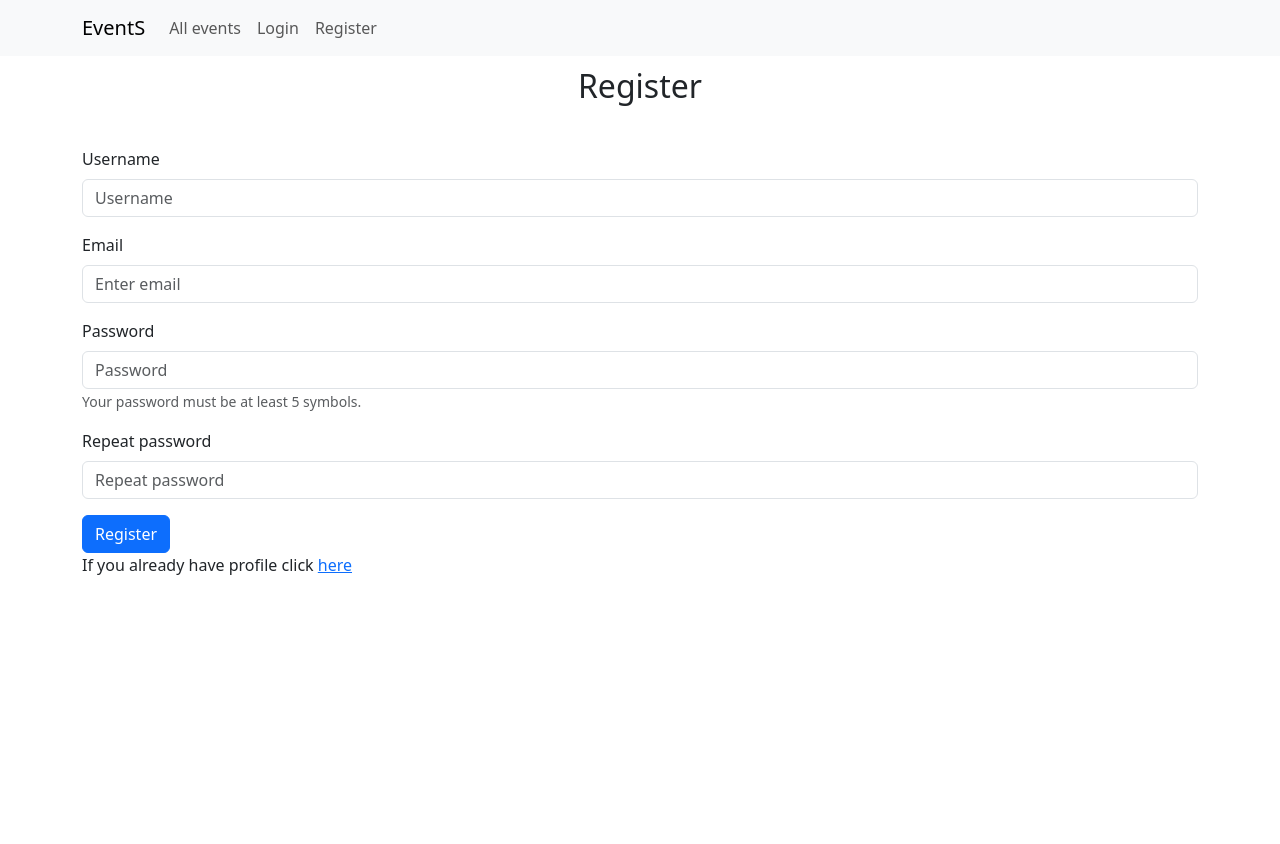
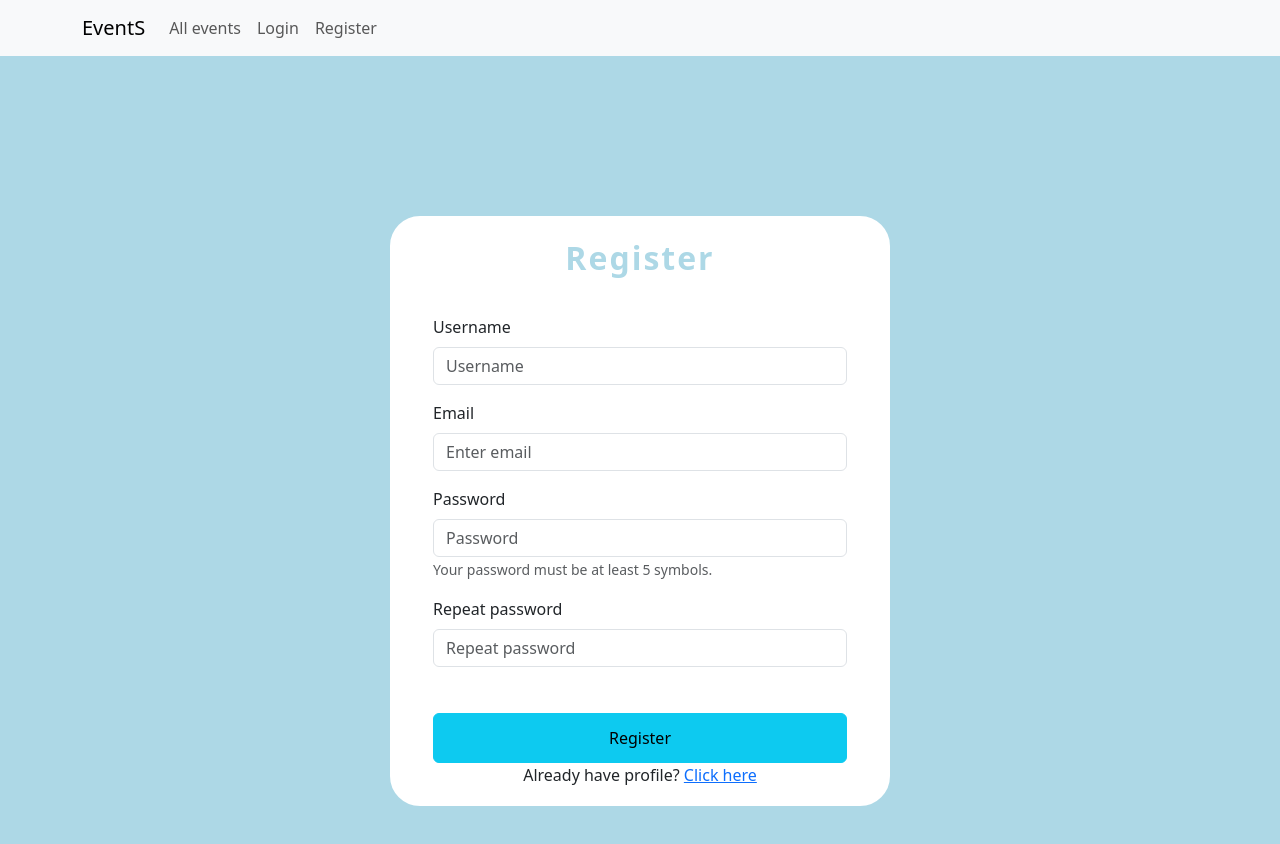
Before and after one commit to valeriapetkova/Events-ReactJS, a React (Vite) app in the folder client/: page /register in a window 1280 px wide. Shown: the top 844 px of the page. Before the commit the page ends 800 px from the top, so only its background shows below. Built offline with nearby package versions, Linux system fonts and the light colour scheme.

Commit message:
Add components styles

```diff
--- a/client/src/components/header/Header.jsx
+++ b/client/src/components/header/Header.jsx
@@ -6,6 +6,7 @@ import { useContext } from 'react';
 
 import AuthContext from '../../contexts/authContext';
 
+import styles from './Header.module.css';
 
 export default function Header() {
   const { isAuthenticated, username } = useContext(AuthContext);
@@ -21,7 +22,7 @@ export default function Header() {
               <>
                 <Nav.Link as={Link} to="/events/create">Create event</Nav.Link>
                 <Nav.Link as={Link} to="/logout">Logout</Nav.Link>
-                <span>| Welcome, {username}</span>
+                <span className={styles.txt}>Welcome, {username}</span>
               </>
             )
               : (
--- /dev/null
+++ b/client/src/components/header/Header.module.css
@@ -0,0 +1,9 @@
+.txt {
+    margin: 1px 10px 1px 100px;
+    border: 3px solid white;
+    border-radius: 10px;
+    background-color: white;
+    color: lightblue;
+    font-weight: bold;
+    font-size: 17px;
+}
--- a/client/src/components/login/Login.jsx
+++ b/client/src/components/login/Login.jsx
@@ -16,7 +16,8 @@ export default function Login() {
     });
 
     return (
-        <div className="container">
+        <div className={styles.container}>
+            <div className={styles.formContainer}>
                 <h2 className={styles.heading}>Login</h2>
                 <Form onSubmit={onSubmit}>
                     <Form.Group className="mb-3" controlId="formBasicEmail">
@@ -29,13 +30,14 @@ export default function Login() {
                         <Form.Control type="password" placeholder="Password" name="password" onChange={onChange} value={values.password} />
                     </Form.Group>
 
-                <Button variant="primary" type="submit">
+                    <Button variant="info" type="submit" className={styles.btn}>
                         Login
                     </Button>
                 </Form>
-            <p className="field">
-                <span>If you don't have profile click <Link to="/register">here</Link></span>
-            </p>
+
+                    <p className={styles.field}>Don't have an account? <Link to="/register">Click here</Link></p>
+
+            </div>
         </div>
     );
 }
--- a/client/src/components/login/Login.module.css
+++ b/client/src/components/login/Login.module.css
@@ -1,5 +1,40 @@
 .heading {
     text-align: center;
-    padding-top: 1%;
-    padding-bottom: 3%;
+    padding-top: 20px;
+    padding-bottom: 30px;
+    letter-spacing: 2px;
+    color: lightblue;
+    font-weight: bold;
 }
+
+.container {
+    display: flex;
+    height: 100vh;
+    flex-direction: row;
+    flex-wrap: wrap;
+    justify-content: center;
+    align-items: center;
+    align-content: flex-end;
+    background-color: lightblue;
+}
+
+.formContainer {
+    width: 500px;
+    background-position: center;
+    background-color: white;
+    border: 3px solid white;
+    border-radius: 30px;
+    margin-bottom: 150px;
+    padding: 0 40px;
+}
+
+.btn {
+    width: 100%;
+    height: 50px;
+    margin-top: 30px;
+}
+
+.field {
+    text-align: center;
+    font-size: 16px;
+}
--- a/client/src/components/participants/Participants.jsx
+++ b/client/src/components/participants/Participants.jsx
@@ -4,6 +4,8 @@ import { useParams } from 'react-router-dom';
 
 import * as participantService from '../../services/participantService';
 import AuthContext from '../../contexts/authContext';
+
+import styles from './Participants.module.css';
 
 export default function Participants({
     _ownerId
@@ -60,25 +62,27 @@ export default function Participants({
             {(isAuthenticated && userId !== _ownerId) && (
                 <div>
                     {!joined ? (
-                        <Button variant="primary" onClick={joinEventHandler}>Join event</Button>
+                        <div className={styles.jBtn}>
+                            <Button variant="primary" onClick={joinEventHandler}>Join event</Button>
+                        </div>
                     )
                         :
                         (
-                            <p>You joined the event! You will receive an email with more information about the event.</p>
+                            <p className={styles.txtField}>You joined the event! You will receive an email with more information about the event.</p>
                         )}
                 </div>
             )}
 
             {(isAuthenticated && userId === _ownerId) && (
                 <>
-                    <div id="participants">Participant emails:
+                    <div className={styles.participantsField}>Participant emails:
                         <span id="participants-emails">
                             {participants.map(participant => (
                                 <p key={participant._id}>{participant.email}</p>
                             ))}
 
                             {participants.length === 0 && (
-                                <p className="no-articles">No participants yet</p>
+                                <p className={styles.noArticles}>No participants yet</p>
                             )}
 
                         </span>
--- /dev/null
+++ b/client/src/components/participants/Participants.module.css
@@ -0,0 +1,23 @@
+.noArticles {
+    font-size: 16px;
+}
+
+.participantsField {
+    border: 3px solid lightblue;
+    border-radius: 10px;
+}
+
+.jBtn {
+    display: flex;
+    justify-content: center;
+    flex-wrap: wrap;
+    flex-direction: row;
+    align-items: center;
+    width: 100%;
+    height: 50px;
+    margin-top: 30px;
+}
+
+.txtField {
+    text-decoration: underline;
+}
--- a/client/src/components/register/Register.jsx
+++ b/client/src/components/register/Register.jsx
@@ -18,8 +18,9 @@ export default function Register() {
     });
 
     return (
-        <div className="container">
-            <h2 className={styles.heading}>Register</h2>
+        <div className={styles.regContainer}>
+            <div className={styles.formRegContainer}>
+                <h2 className={styles.regHeading}>Register</h2>
                 <Form onSubmit={onSubmit}>
                     <Form.Group className="mb-3" controlId="formBasicUsername">
                         <Form.Label>Username</Form.Label>
@@ -44,13 +45,14 @@ export default function Register() {
                         <Form.Control type="password" placeholder="Repeat password" name="repeatPassword" onChange={onChange} value={values.repeatPassword} />
                     </Form.Group>
 
-                <Button variant="primary" type="submit">
+                    <Button variant="info" type="submit" className={styles.regBtn}>
                         Register
                     </Button>
                 </Form>
-            <p className="field">
-                <span>If you already have profile click <Link to="/login">here</Link></span>
-            </p>
+
+                    <p className={styles.regField}>Already have profile? <Link to="/login">Click here</Link></p>
+
+            </div>
         </div>
     );
 }
--- a/client/src/components/register/Register.module.css
+++ b/client/src/components/register/Register.module.css
@@ -1,12 +1,40 @@
-.container {
-    display: flex;
-    justify-content: space-around;
-    flex-wrap: wrap;
-    margin: 20px;
+.regHeading {
+    text-align: center;
+    padding-top: 20px;
+    padding-bottom: 30px;
+    letter-spacing: 2px;
+    color: lightblue;
+    font-weight: bold;
 }
 
-.heading {
+.regContainer {
+    display: flex;
+    height: 100vh;
+    flex-direction: row;
+    flex-wrap: wrap;
+    justify-content: center;
+    align-items: center;
+    align-content: flex-end;
+    background-color: lightblue;
+}
+
+.formRegContainer {
+    width: 500px;
+    background-position: center;
+    background-color: white;
+    border: 3px solid white;
+    border-radius: 30px;
+    margin-bottom: 50px;
+    padding: 0 40px;
+}
+
+.regBtn {
+    width: 100%;
+    height: 50px;
+    margin-top: 30px;
+}
+
+.regField {
     text-align: center;
-    padding-top: 1%;
-    padding-bottom: 3%;
+    font-size: 16px;
 }
```
Lines whose indentation alone changed are shown as unchanged.
